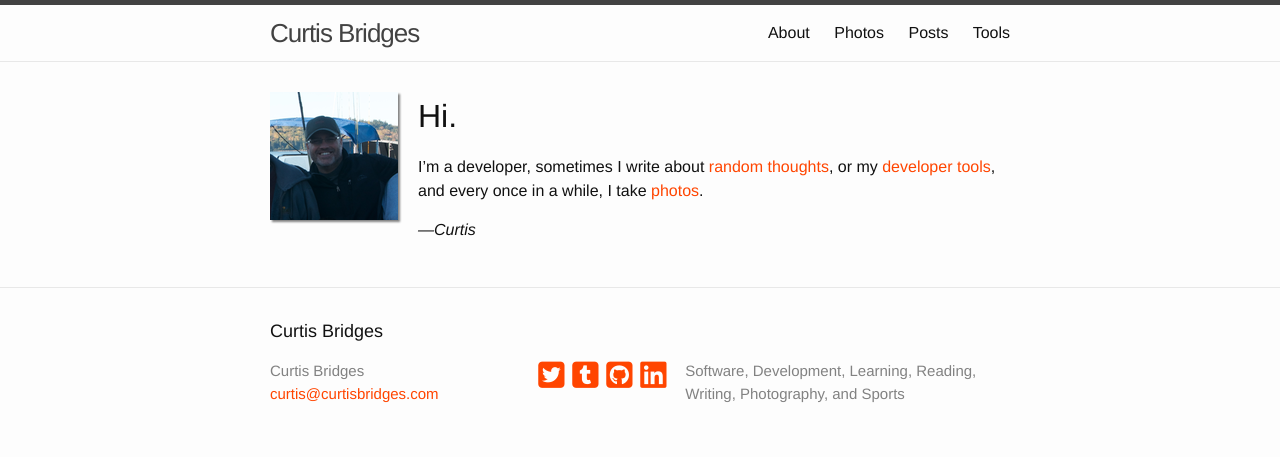
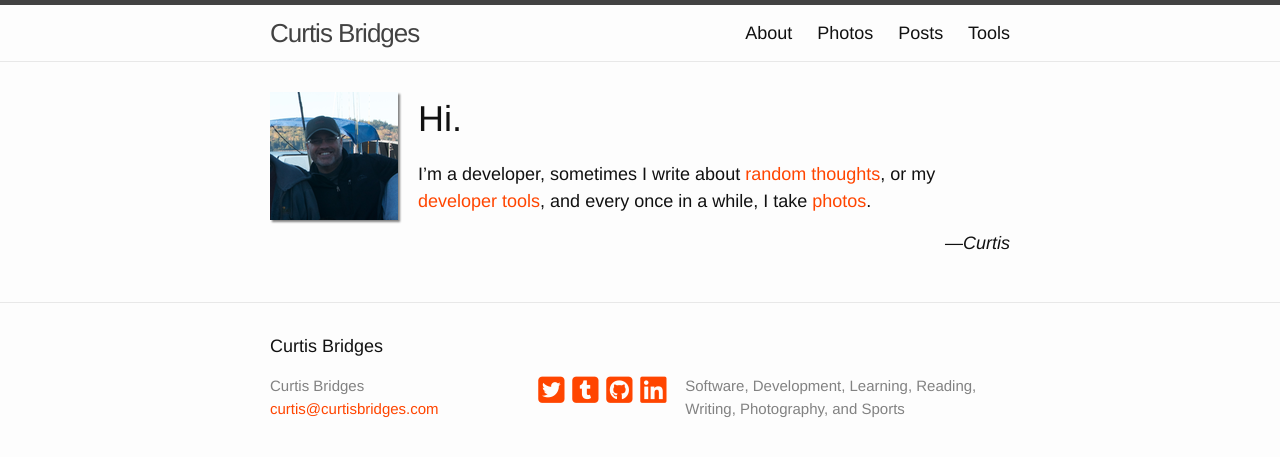
Before and after one commit to curtisbridges/curtisbridges.github.com, a Jekyll site: the page built from index.html, in a window 1280 px wide. Shown: the top 457 px of the page. Built offline with Jekyll 4.4.1, drawn with Linux system fonts in a browser that asks for light colours; nearby versions of some CDN libraries.

Commit message:
Minor changes

```diff
--- a/css/main.scss
+++ b/css/main.scss
@@ -7,7 +7,7 @@
 
 // Our variables
 $base-font-family: "Helvetica Neue", Helvetica, Arial, sans-serif;
-$base-font-size:   16px;
+$base-font-size:   18px;
 $base-font-weight: 400;
 $small-font-size:  $base-font-size * 0.875;
 $base-line-height: 1.5;
--- a/index.html
+++ b/index.html
@@ -6,6 +6,6 @@ layout: default
 <h1>Hi.</h1>
 <p>I’m a developer, sometimes I write about <a href="posts/">random thoughts</a>, or my <a href="tools/">developer tools</a>, and every once in a while, I take <a href="photos/">photos</a>.</p>
 
-<p>
+<p style="display: block; width: 100%; text-align: right;">
 <em>—Curtis</em>
 </p>
```
